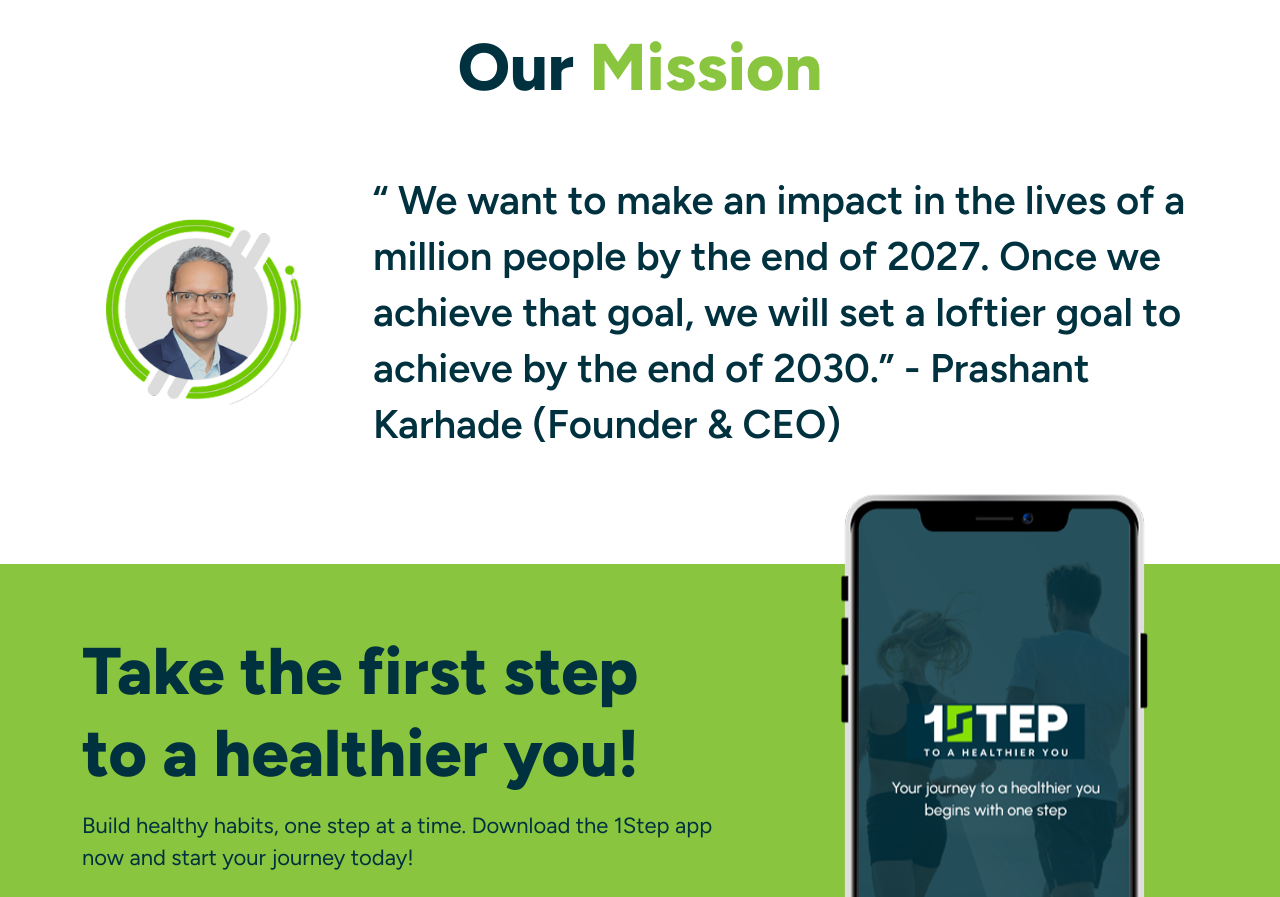
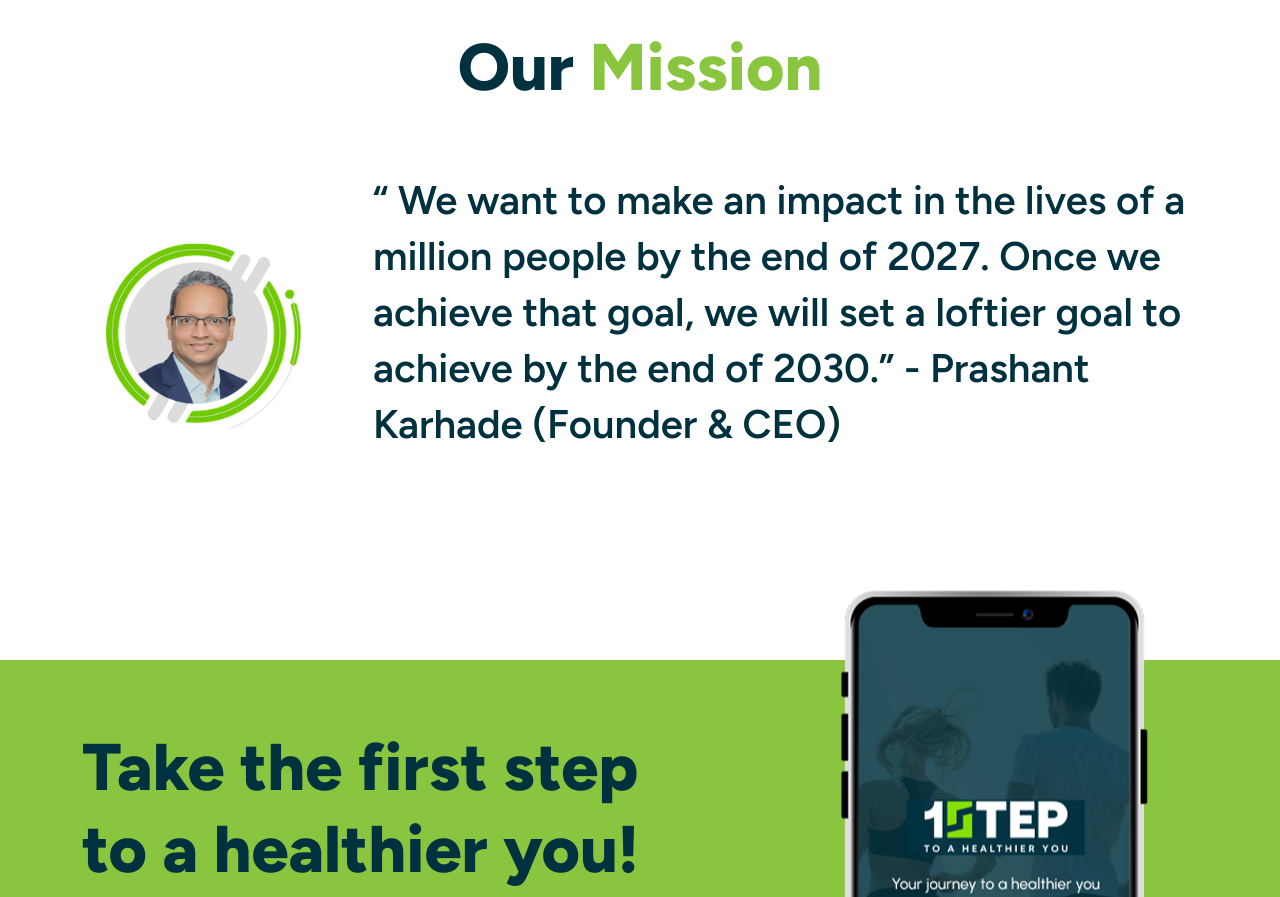
Before and after one commit to nancy-dalal16/1Step, a plain HTML site: page index.html in a window 1280 px wide. Shown: the part 4080-4977 px from the top of the page. Drawn offline with nearby package versions, Linux system fonts and the light colour scheme.

Commit message:
1step app

```diff
--- a/index.html
+++ b/index.html
@@ -419,11 +419,11 @@
   <section id="mission" class="page-section">
     <div class="container">
       <h1 class="text-secondary text-center">Our <span style="color: #8AC53F;">Mission</span></h1>
-      <div class="row g-5 flex justify-content-between align-items-center mt-3">
+      <div class="row g-5 flex justify-content-between align-items-center mt-3 pb-5">
         <div class="col-md-3 px-5">
           <img src="assets/img/Home/founder 1.png" alt="Founder Image" width="100%">
         </div>
-        <div class="col-md-9 ">
+        <div class="col-md-9 pb-5">
           <h4 class="text-secondary">“ We want to make an impact in the lives of a million people by the end of 2027.
             Once we achieve that
             goal, we will set a loftier goal to achieve by the end of 2030.” - Prashant Karhade (Founder & CEO)</h4>
```
